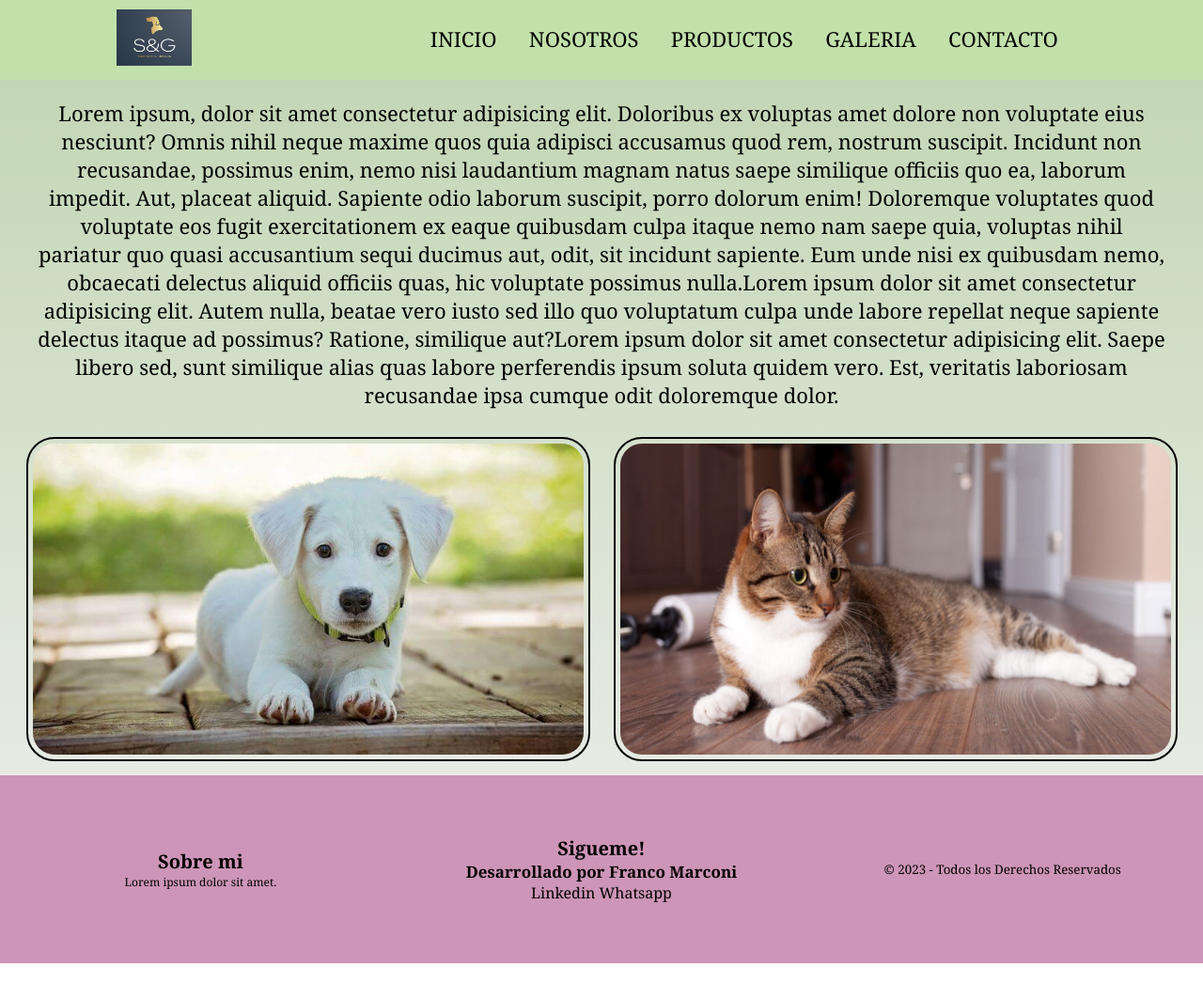
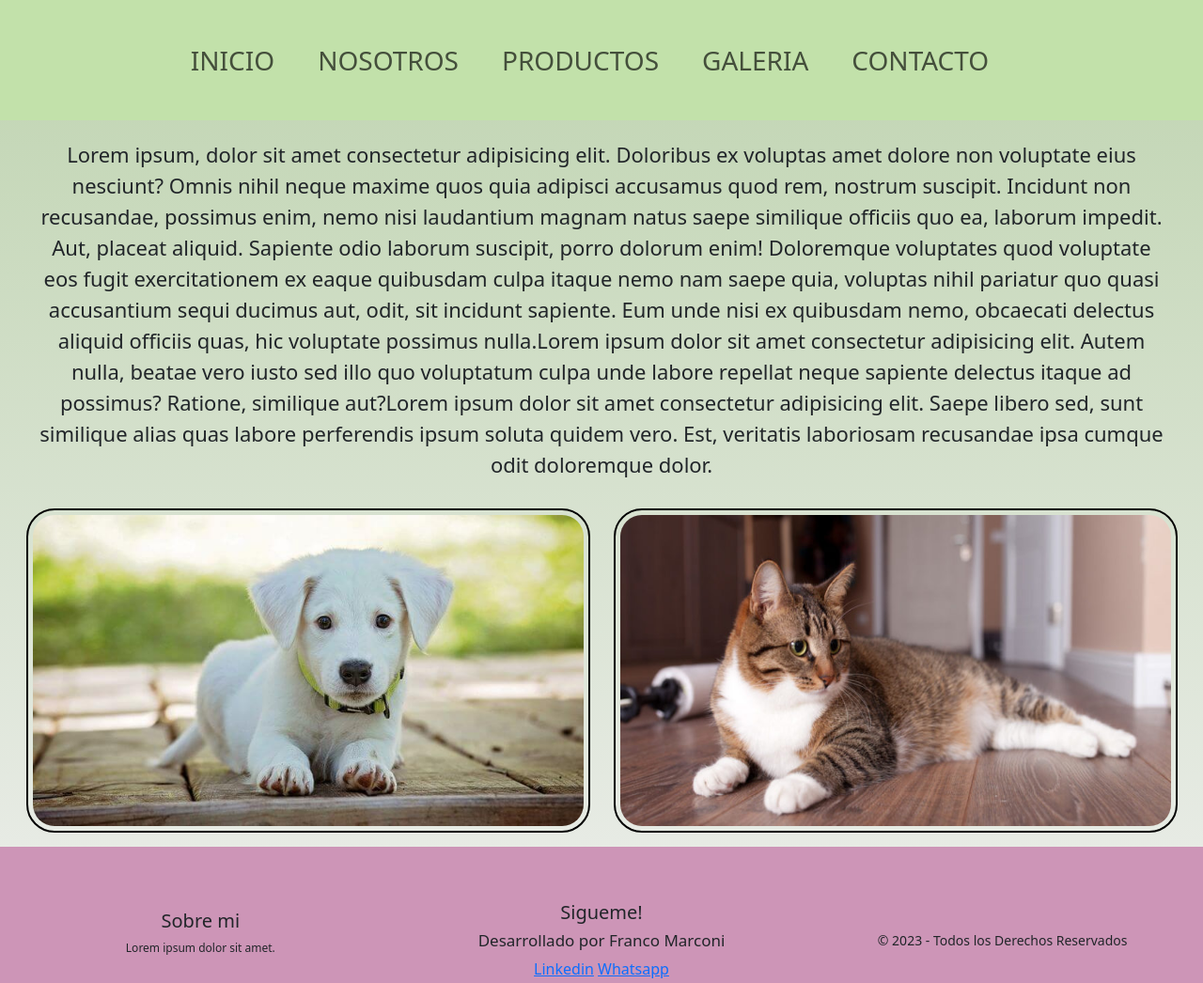
Before and after one commit to Framarco22/MiProyectoMarconi, a plain HTML site: page Index.html in a window 1280 px wide. Shown: the whole page at 94% size. Before the commit the page ends 1025 px from the top, so only its background shows below. Drawn offline with nearby package versions, Linux system fonts and the light colour scheme.

Commit message:
agrego nav en todas las paginas

```diff
--- a/Index.html
+++ b/Index.html
@@ -6,12 +6,13 @@
     <meta name="viewport" content="width=device-width, initial-scale=1.0">
     <title>S&G Todo para tu Mascota</title>
     <link rel="stylesheet" href="./css/style.css">
+    <link href="https://cdn.jsdelivr.net/npm/bootstrap@5.3.0/dist/css/bootstrap.min.css" rel="stylesheet" integrity="sha384-9ndCyUaIbzAi2FUVXJi0CjmCapSmO7SnpJef0486qhLnuZ2cdeRhO02iuK6FUUVM" crossorigin="anonymous">
 
 </head>
 
 <body>
     <header>
-        <div class="menu">
+        <!-- <div class="menu">
             <a href="./Index.html">
                 <img src="./assets/img/logo S&G.jpg" alt="Logo de la empresa; S&G Todo para tu mascota">
             </a>
@@ -24,8 +25,35 @@
                 <li><a href="./Paginas/5-Contacto.html" class="barra-inicio">Contacto</a></li>
         </ul>
     </nav>
-        <!-- aca van las redes sociales -->
-        </div>
+        aca van las redes sociales
+        </div> -->
+
+        <nav class="navbar navbar-expand-lg p-3 fs-3 sticky-top"  style="background-color: #c2e1aa;">
+            <div class="container-fluid flex-sm-column"  >
+              <button class="navbar-toggler" type="button" data-bs-toggle="collapse" data-bs-target="#navbarNav" aria-controls="navbarNav" aria-expanded="false" aria-label="Toggle navigation">
+                <span class="navbar-toggler-icon"></span>
+              </button>
+              <div class="collapse navbar-collapse" id="navbarNav" >
+                <ul class="navbar-nav">
+                  <li class="nav-item" >
+                    <a class="nav-link"  href="./Index.html">Inicio</a>
+                  </li>
+                  <li class="nav-item">
+                    <a class="nav-link" href="./Paginas/2-Nosotros.html" target="_blank">Nosotros</a>
+                  </li>
+                  <li class="nav-item">
+                    <a class="nav-link" href="./Paginas/3-Productos.html" target="_blank">Productos</a>
+                  </li>
+                  <li class="nav-item">
+                    <a class="nav-link" href="./Paginas/4-Galeria.html" target="_blank">Galeria</a>
+                  </li>
+                  <li class="nav-item">
+                    <a class="nav-link" href="./Paginas/5-Contacto.html" target="_blank">Contacto</a>
+                  </li>
+                </ul>
+              </div>
+            </div>
+          </nav>
     </header>
 
 
@@ -56,6 +84,6 @@
             <small>&copy; 2023 - Todos los Derechos Reservados</small>
         </div>
     </footer>
-
+    <script src="https://cdn.jsdelivr.net/npm/bootstrap@5.3.0/dist/js/bootstrap.bundle.min.js" integrity="sha384-geWF76RCwLtnZ8qwWowPQNguL3RmwHVBC9FhGdlKrxdiJJigb/j/68SIy3Te4Bkz" crossorigin="anonymous"></script>
 </body>
 </html>
```
Also changed, not shown: Paginas/2-Nosotros.html (+2 -0 lines), Paginas/5-Contacto.html (+33 -4 lines).
